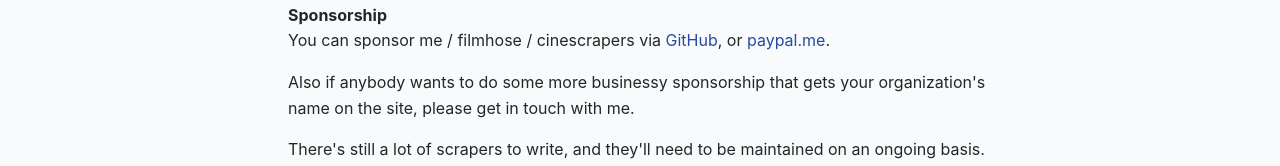
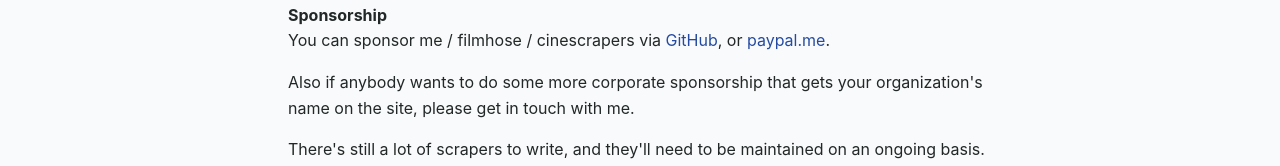
Before and after one commit to Joeboy/filmhose, a React (Vite) app: page /help in a window 1280 px wide. Shown: the part 746-912 px from the top of the page. Built offline with nearby package versions, Linux system fonts and the light colour scheme; no server answers.

Commit message:
Use HOST env var instead of full url for data

```diff
--- a/src/App.tsx
+++ b/src/App.tsx
@@ -17,7 +17,7 @@ const App: FC = () => {
   );
 
   useEffect(() => {
-    fetch(import.meta.env.VITE_CINESCRAPERS_URL)
+    fetch(import.meta.env.VITE_CINESCRAPERS_HOST + '/cinescrapers.json')
       .then((res) => res.json())
       .then((data) => {
         // Patch records: if 'cinema' exists, set both 'cinema_shortname' and 'cinema_name' to its value
--- a/src/components/HelpWanted.tsx
+++ b/src/components/HelpWanted.tsx
@@ -44,7 +44,7 @@ const HelpWanted: React.FC = () => (
     </p>
 
     <p>
-      Also if anybody wants to do some more businessy sponsorship that gets your
+      Also if anybody wants to do some more corporate sponsorship that gets your
       organization's name on the site, please get in touch with me.
     </p>
     <p>
```
